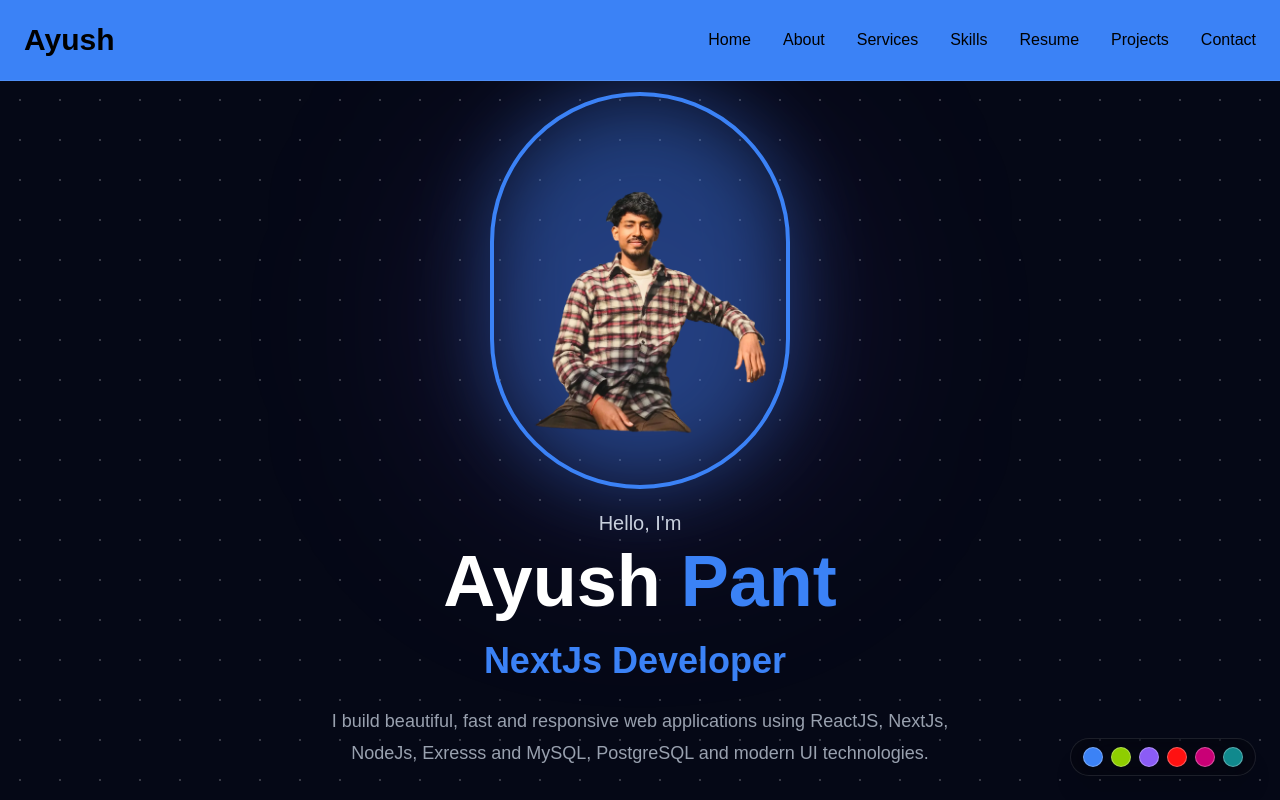
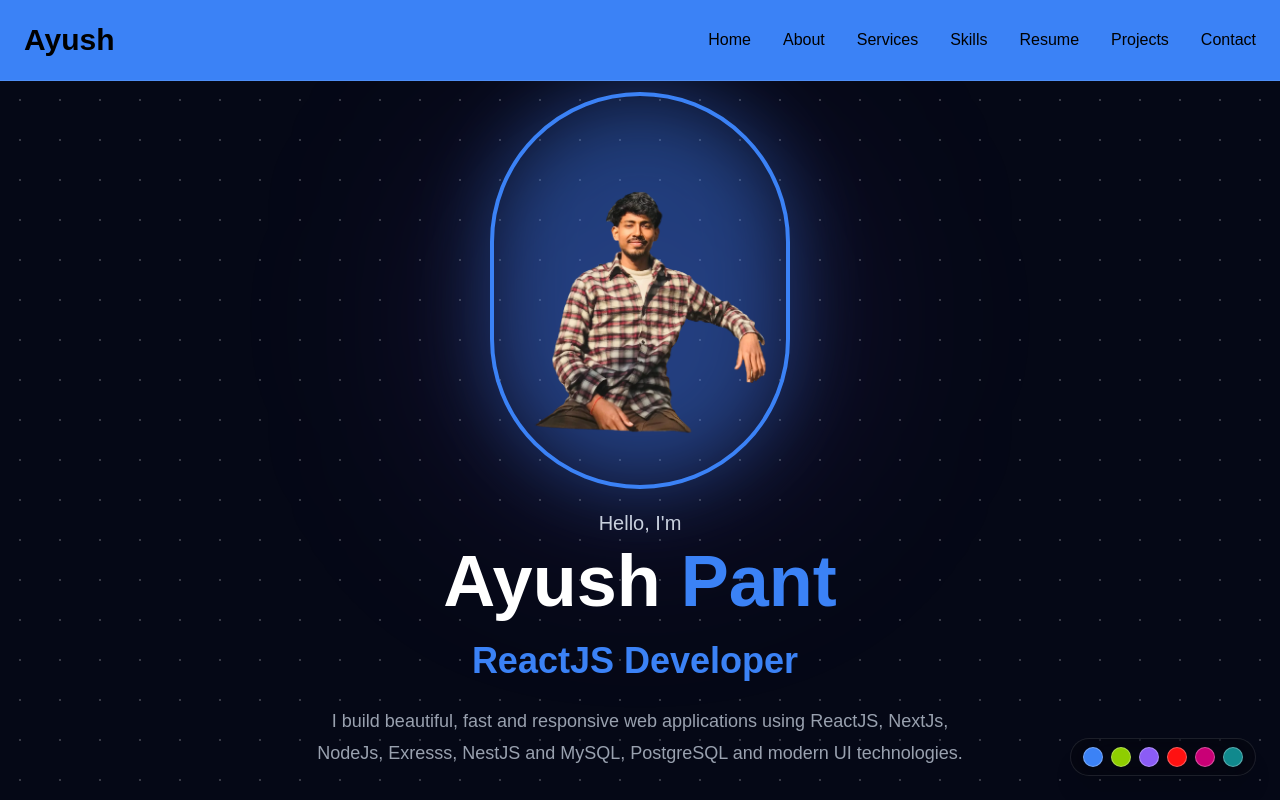
Before and after one commit to ayushpant-ui/Portfolio_New, a Next.js app in the folder frontend/: page / in a window 1280 px wide. Shown: the top 800 px of the page. Built offline with nearby package versions, Linux system fonts and the light colour scheme.

Commit message:
Little Changed in Hero Section

```diff
--- a/frontend/src/components/hero/Hero.jsx
+++ b/frontend/src/components/hero/Hero.jsx
@@ -79,15 +79,17 @@ export default function Hero() {
 
         <TypeAnimation
           sequence={[
-            "FullStack Developer",
+            "Backend Engineer",
+            1000,
+            "Frontend Developer",
             1000,
             "ReactJS Developer",
             1000,
-            "NextJs Developer",
-            1000,
-            "UI/UX Designer",
+            "NextJS Developer",
             1000,
             "NodeJS Developer",
+            1000,
+            "NestJS Developer",
             1000,
           ]}
           wrapper="span"
@@ -105,7 +107,7 @@ export default function Hero() {
           className="mt-6 max-w-2xl text-lg leading-8 text-gray-400"
         >
           I build beautiful, fast and responsive web applications
-          using ReactJS, NextJs, NodeJs, Exresss and MySQL, PostgreSQL and modern UI technologies.
+          using ReactJS, NextJs, NodeJs, Exresss, NestJS and MySQL, PostgreSQL and modern UI technologies.
         </motion.p>
 
         {/* Buttons */}
```
